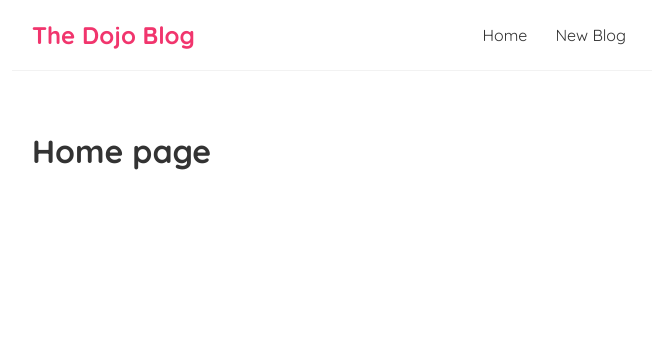
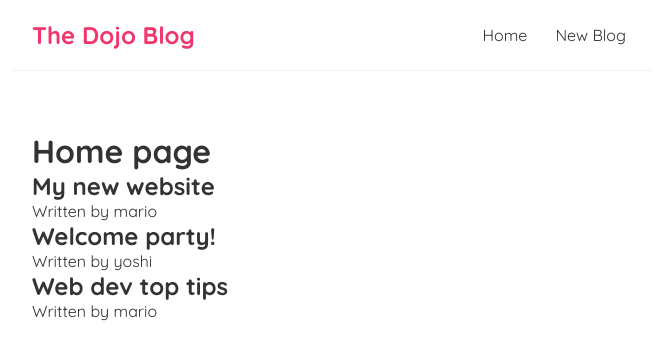
Before and after one commit to Basil-Aladra/react-js-vite, a React (Create React App) app: page / in a window 1280 px wide. Shown: the top 360 px of the page, without its empty margins (308-964 px from the left). Built offline with nearby package versions, Linux system fonts and the light colour scheme.

Commit message:
use new hook 'useStatu' for show all blogs in Doc

```diff
--- a/src/Home.js
+++ b/src/Home.js
@@ -1,7 +1,20 @@
+import { useState } from "react";
 const Home = () => {
+
+    const [blogs, setBlogs] = useState([
+        { title: 'My new website', body: 'lorem ipsum...', author: 'mario', id: 1 },
+        { title: 'Welcome party!', body: 'lorem ipsum...', author: 'yoshi', id: 2 },
+        { title: 'Web dev top tips', body: 'lorem ipsum...', author: 'mario', id: 3 }
+    ]);
     return (
         <div className="home">
             <h1>Home page</h1>
+            {blogs.map((blog)=>(
+                <div className="blog-preview" key={blog.id}>
+                    <h2>{blog.title}</h2>
+                    <p>Written by {blog.author}</p>
+                </div>
+            ))}
         </div>
     )
 }
```
